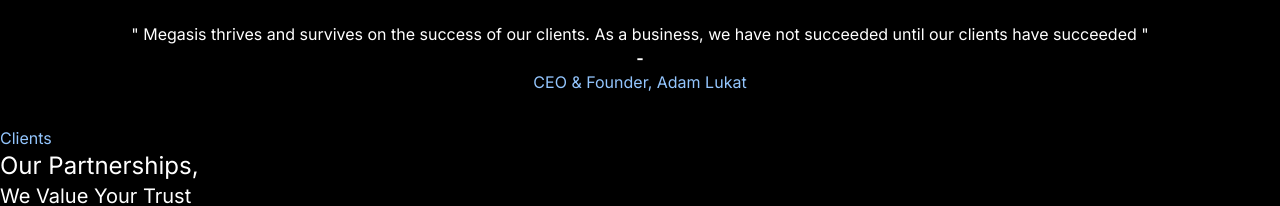
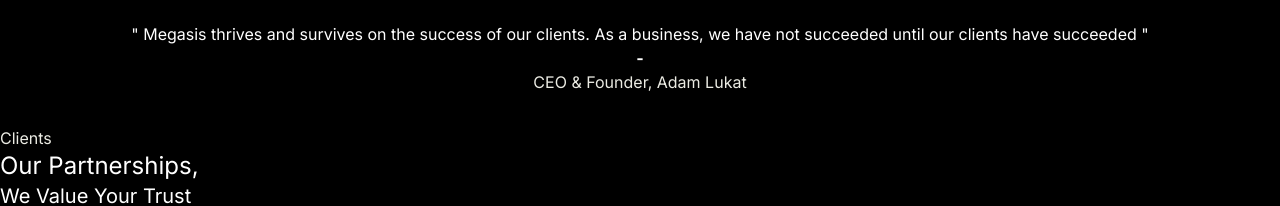
Before and after one commit to Programmingchuks24/magnify, a Next.js app: page / in a window 1280 px wide. Shown: the part 666-872 px from the top of the page. Built offline with nearby package versions, Linux system fonts and the light colour scheme.

Commit message:
changed scroll background

```diff
--- a/components/Footer.tsx
+++ b/components/Footer.tsx
@@ -7,7 +7,7 @@
 const Footer = () => {
   return (
     <div className="text-white flex flex-col place-items-center gap-8 mb-10 mt-20">
-      <div className = "flex gap-20 place-items-center">
+      <div className = "flex gap-14 place-items-center">
             <Image
             src="/logo-rotated.webp"
             width={160}
--- a/components/Quote.tsx
+++ b/components/Quote.tsx
@@ -8,7 +8,7 @@
 
         <p className = "font-bold"> - </p>
 
-        <p className = "text-blue-300">CEO & Founder, Adam Lukat</p>
+        <p className = "text-[#ebebe3]">CEO & Founder, Adam Lukat</p>
 
     </div>
   )
--- a/components/Section.tsx
+++ b/components/Section.tsx
@@ -4,7 +4,7 @@
 const Section = () => {
   return (
     <div className = "text-white flex flex-col place-items-center md:place-items-start">
-        <p className = "text-blue-300">Clients</p>
+        <p className = "text-[#ebebe3]">Clients</p>
 
         <p className = "text-2xl">Our Partnerships,</p>
         <p className = "md:text-xl">We Value Your Trust</p>
--- a/components/ui/InfiniteCards.tsx
+++ b/components/ui/InfiniteCards.tsx
@@ -87,10 +87,10 @@
       >
         {items.map((item, idx) => (
           <li
-            className="w-[350px] max-w-full relative rounded-2xl border border-b-0 flex-shrink-0 border-blue-400 px-8 py-6 md:w-[450px]"
+            className="w-[350px] max-w-full relative rounded-2xl border border-b-0 flex-shrink-0 border-[#ebebe3] px-8 py-6 md:w-[450px]"
             style={{
               background:
-                "transparent",
+                "#ebebe3",
             }}
             key={item.name}
           >
@@ -99,15 +99,15 @@
                 aria-hidden="true"
                 className="user-select-none -z-1 pointer-events-none absolute -left-0.5 -top-0.5 h-[calc(100%_+_4px)] w-[calc(100%_+_4px)]"
               ></div>
-              <span className=" relative z-20 text-sm leading-[1.6] text-gray-100 font-normal">
+              <span className=" relative z-20 text-sm leading-[1.6] text-black font-normal">
                 {item.quote}
               </span>
               <div className="relative z-20 mt-6 flex flex-row items-center">
                 <span className="flex flex-col gap-1">
-                  <span className=" text-sm leading-[1.6] text-gray-400 font-normal">
+                  <span className=" text-sm leading-[1.6] text-black font-normal">
                     {item.name}
                   </span>
-                  <span className=" text-sm leading-[1.6] text-gray-400 font-normal">
+                  <span className=" text-sm leading-[1.6] text-black font-normal">
                     {item.title}
                   </span>
                 </span>
```
